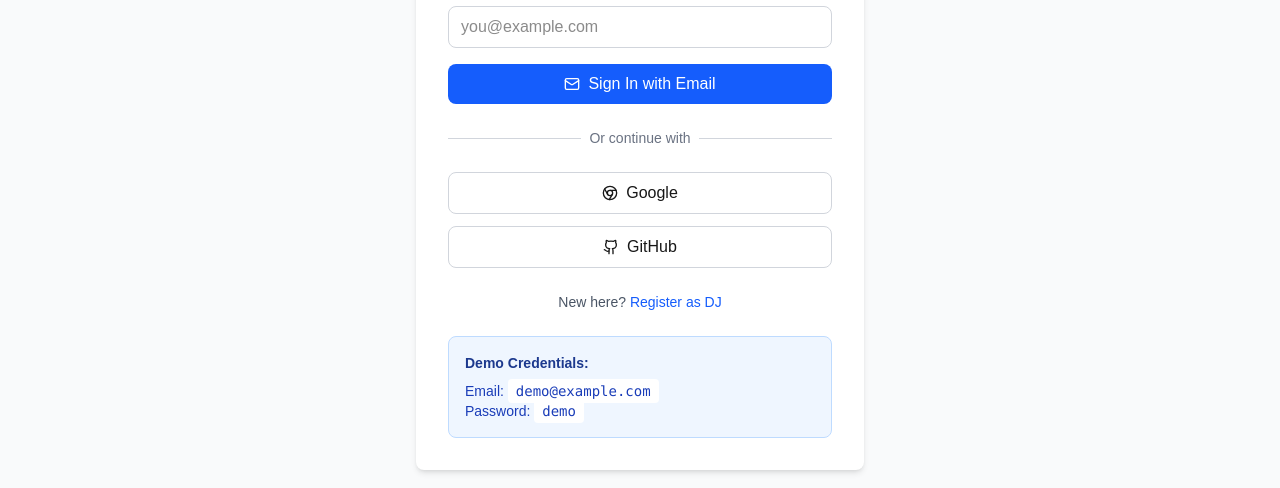
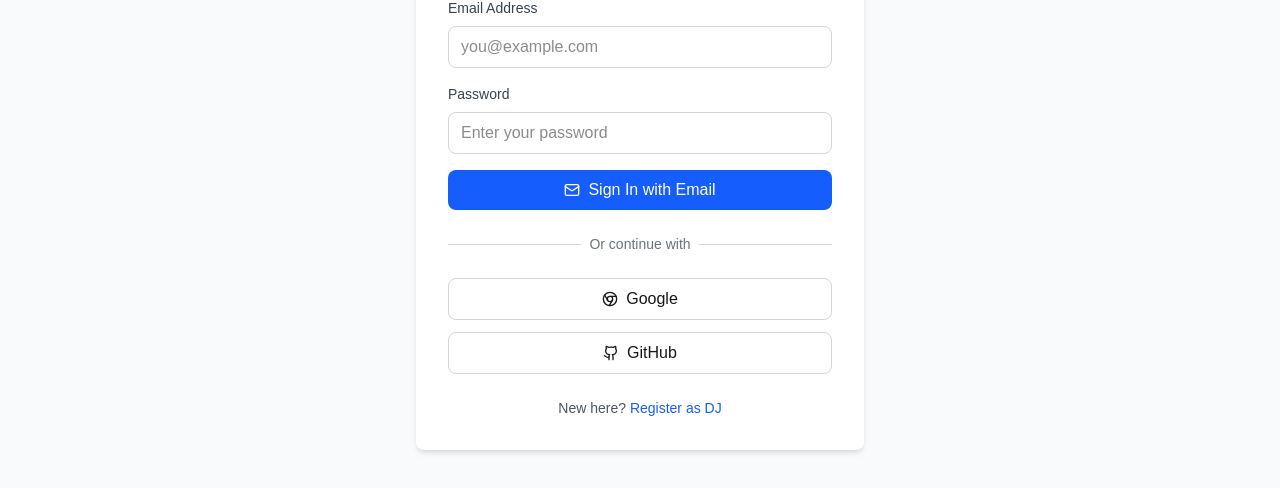
Before and after one commit to ericachumbah/dj-marketplace, a Next.js app: page /dj/auth/signin in a window 1280 px wide. Shown: the part 290-778 px from the top of the page. Built offline with nearby package versions, Linux system fonts and the light colour scheme; no server answers.

Commit message:
Add password field to sign-in form and remove demo credentials display

```diff
--- a/app/[locale]/auth/signin/page.tsx
+++ b/app/[locale]/auth/signin/page.tsx
@@ -9,6 +9,7 @@
 
 function SignInForm() {
   const [email, setEmail] = useState("");
+  const [password, setPassword] = useState("");
   const [loading, setLoading] = useState(false);
   const [error, setError] = useState("");
   const searchParams = useSearchParams();
@@ -31,7 +32,7 @@
     try {
       const result = await signIn("credentials", {
         email,
-        password: "demo",
+        password,
         redirect: false,
         callbackUrl: `/${locale}/dashboard`
       });
@@ -76,6 +77,20 @@
             onChange={(e) => setEmail(e.target.value)}
             className="w-full px-3 py-2 border border-gray-300 rounded-lg focus:outline-none focus:ring-2 focus:ring-blue-500"
             placeholder="you@example.com"
+            required
+          />
+        </div>
+        <div>
+          <label htmlFor="password" className="block text-sm font-medium text-gray-700 mb-2">
+            Password
+          </label>
+          <input
+            type="password"
+            id="password"
+            value={password}
+            onChange={(e) => setPassword(e.target.value)}
+            className="w-full px-3 py-2 border border-gray-300 rounded-lg focus:outline-none focus:ring-2 focus:ring-blue-500"
+            placeholder="Enter your password"
             required
           />
         </div>
@@ -126,17 +141,6 @@
           </Link>
         </p>
       </div>
-
-      {/* Demo Credentials */}
-      <div className="mt-6 p-4 bg-blue-50 border border-blue-200 rounded-lg text-sm">
-        <p className="font-semibold text-blue-900 mb-2">Demo Credentials:</p>
-        <p className="text-blue-800">
-          Email: <code className="bg-white px-2 py-1 rounded">demo@example.com</code>
-        </p>
-        <p className="text-blue-800">
-          Password: <code className="bg-white px-2 py-1 rounded">demo</code>
-        </p>
-      </div>
     </>
   );
 }
```
